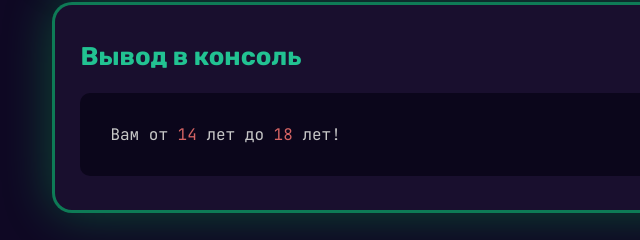
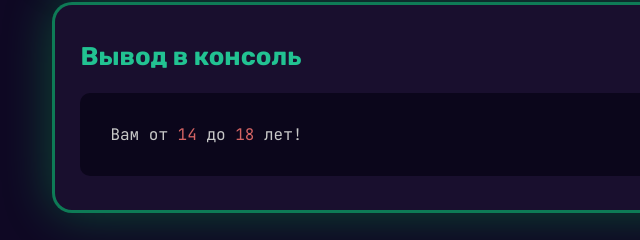
Before and after one commit to brossik/infofox, a plain HTML site: page if-else.html in a window 1280 px wide. Shown: the part 3859-4099 px from the top of the page, 232-872 px from the left. Drawn offline with nearby package versions, Linux system fonts and the light colour scheme.

Commit message:
Add files via upload

```diff
--- a/if-else.html
+++ b/if-else.html
@@ -163,7 +163,7 @@ else:
     <div class="card OutputBlock">
       <h2>Вывод в консоль</h2>
       <pre><code class="python debug">
-Вам от 14 лет до 18 лет!
+Вам от 14 до 18 лет!
       </code></pre>
     </div>
   </div>
```
